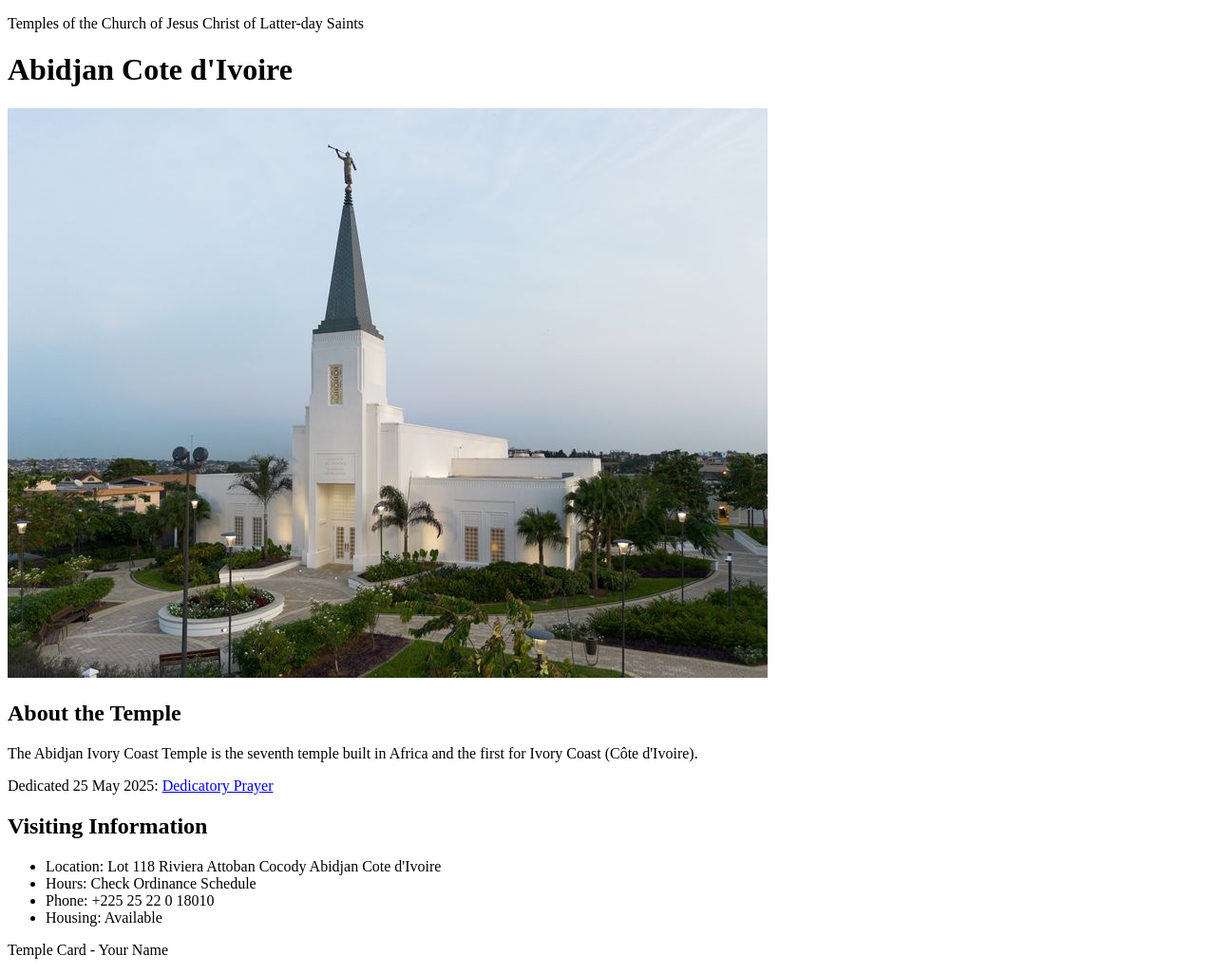
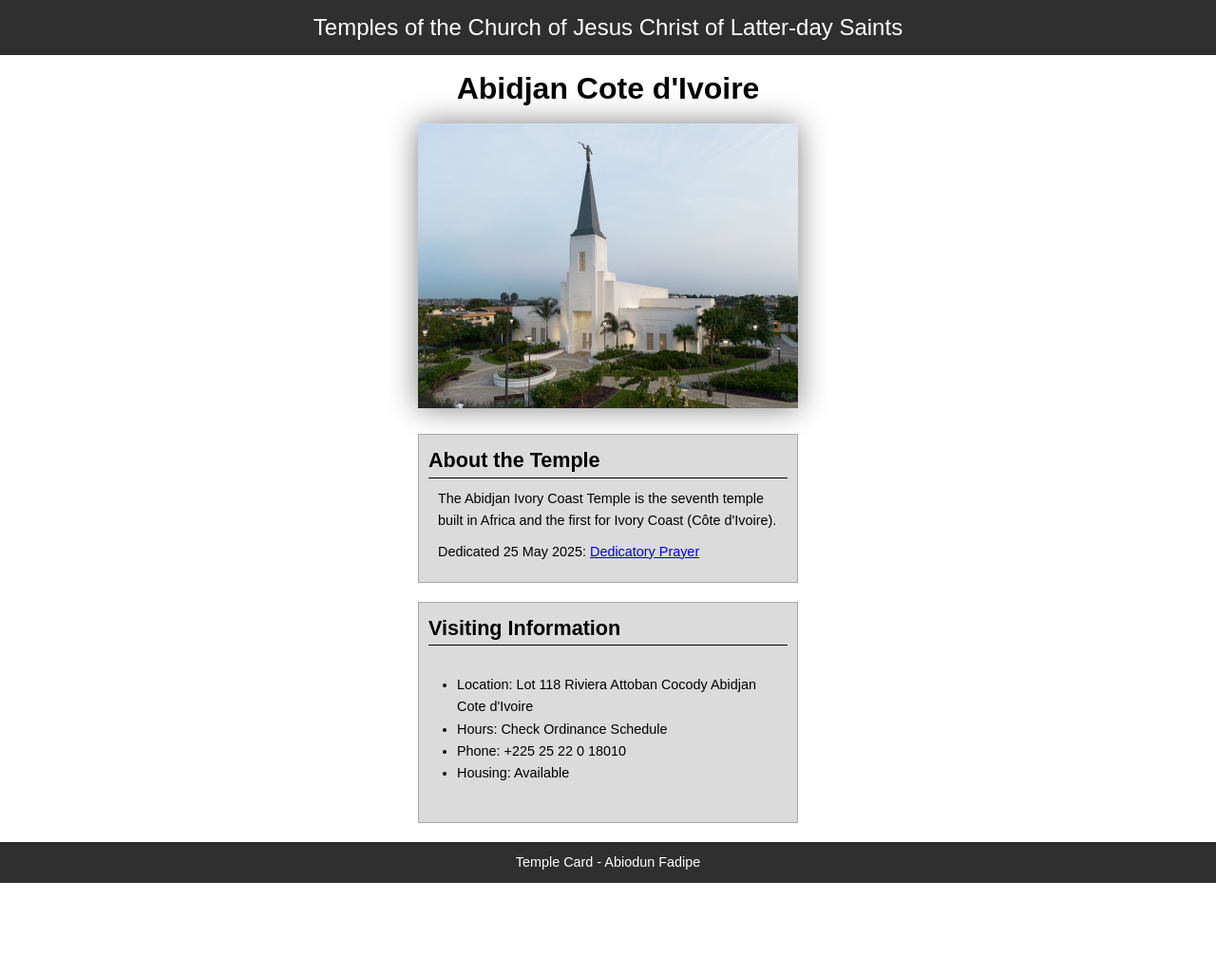
Before and after one commit to abbey-fad/wdd130p, a plain HTML site: page week02/temple.html in a window 1280 px wide. Shown: the whole page at 95% size. After the commit the page ends 930 px from the top, so only its background shows below. Drawn offline with Linux system fonts and the light colour scheme.

Commit message:
w01-home page

```diff
--- a/styles/styles.css
+++ b/styles/styles.css
@@ -1,3 +1,6 @@
+main {
+    max-width: 840px;
+}
 nav {
     background-color: darkblue;
     padding: 10px;
@@ -13,14 +16,34 @@
     color: darkblue;
 }
 
-img {
+main img {
     width: 150px;
     height: auto;
-    border: 1px solid black;
+    border: 1px solid rgba(0, 0, 0, 0.171);
     padding: 2px;
     box-shadow: 0 0 30px gray;
 }
 
 p {
+    padding: 0px;
+}
+
+aside {
+    width: 300px;
+    margin: 10px;
+    border: 1px solid rgba(0, 0, 0, 0.171);
     padding: 10px;
+    background-color: rgba(241, 226, 226, 0.767);
+    color: black;
 }
+
+img {
+    width: 200px;
+    height: auto;
+}
+
+footer {
+    margin-top: 15px;
+    border-top: 1px solid white;
+    text-align: center;
+}
--- /dev/null
+++ b/week02/styles/temple.css
@@ -0,0 +1,54 @@
+* {
+    margin: 0;
+    padding: 0;
+}
+body {
+    font-family: Arial, san-serif;
+    line-height: 1.6;
+}
+ header, footer {
+    background-color: rgb(48, 47, 47);
+    color: white;
+    padding: 10px;
+    text-align: center;
+    font-size: 1.5rem;
+}
+
+main {
+    width: 400px;
+    margin: 0 auto;
+}
+
+h1 {
+    margin: 10px;
+    text-align: center;
+}
+
+h2 {
+    border-bottom: 1px solid black;
+}
+
+img {
+    width: 100%;
+    height: auto;
+    box-shadow: 0 0 30px gray;
+}
+
+section {
+    margin: 20px 0;
+    border: 1px solid rgb(170, 167, 167);
+    padding: 10px;
+    background-color: rgba(128, 128, 128, 0.288);
+    font-size: .9rem;
+}
+
+section p {
+    margin: 10px;
+}
+
+ul {
+    margin: 30px;
+}
+footer {
+    font-size: 0.9rem;
+}
--- a/week02/temple.html
+++ b/week02/temple.html
@@ -5,6 +5,7 @@
     <meta charset="UTF-8">
     <meta name="viewport" content="width=device-width, initial-scale=1.0">
     <title>Temple Card - Abidjan Cote d'Ivoire</title>
+    <link rel="stylesheet" href="styles/temple.css">
 </head>
 
 <body>
@@ -35,7 +36,7 @@
         </section>
     </main>
     <footer>
-        <p>Temple Card - Your Name</p>
+        <p>Temple Card - Abiodun Fadipe</p>
     </footer>
 </body>
 
```
Also changed, not shown: index.html (+25 -1 lines), week02/block-vs-inline.html (+9 -5 lines), images/abiodun profile.webp (added).
